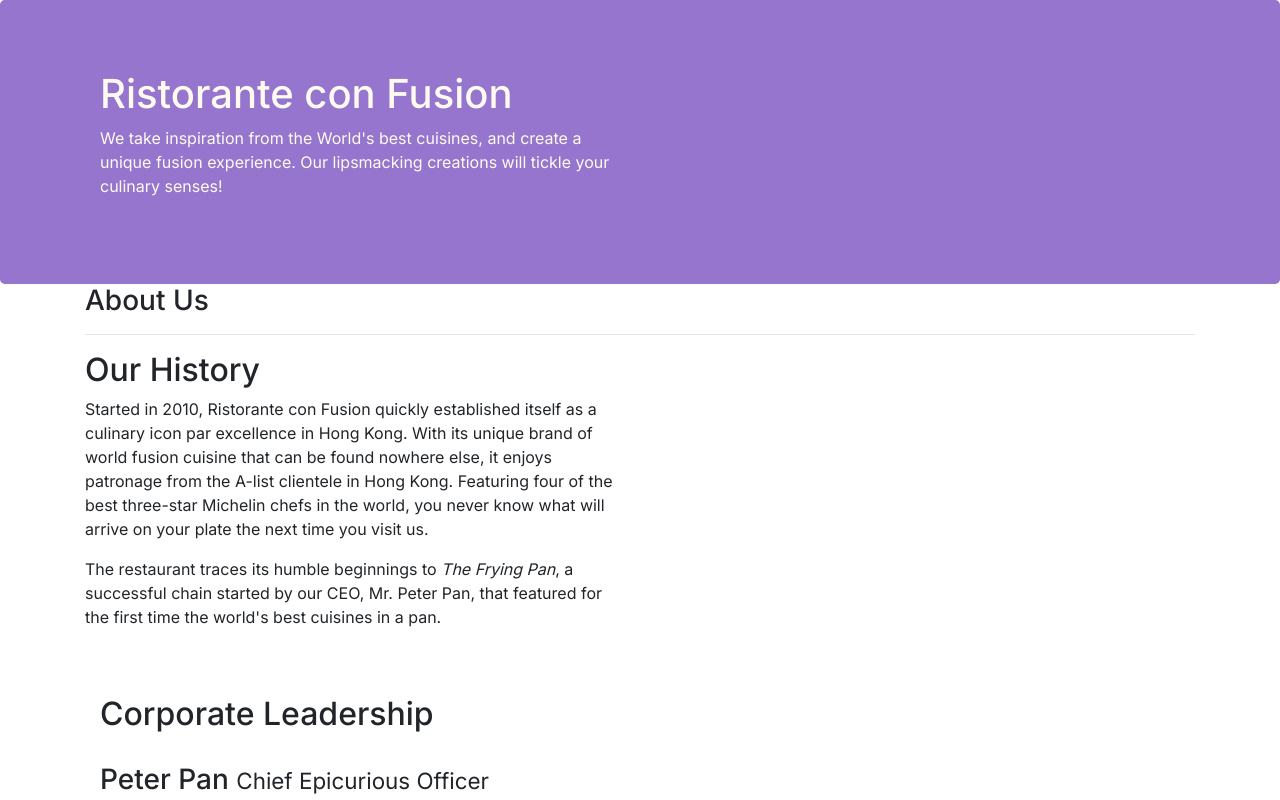
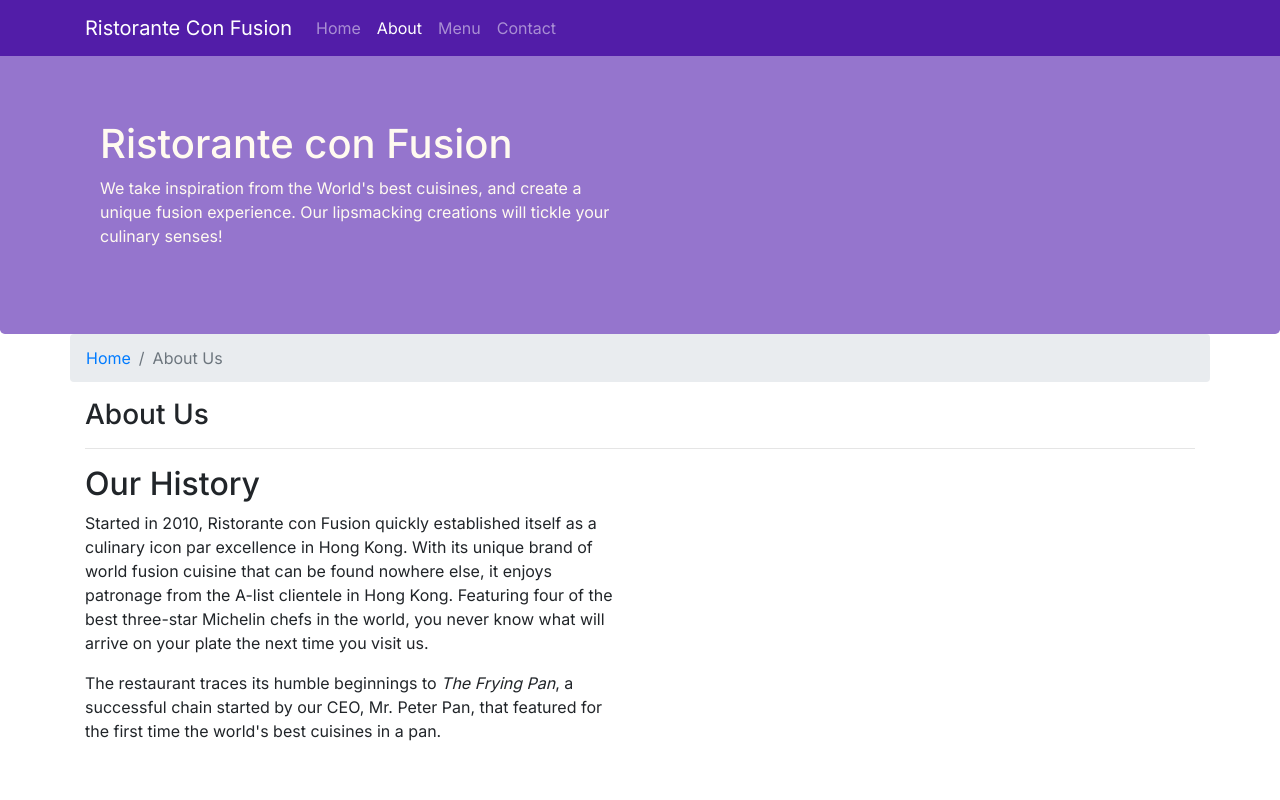
Before and after one commit to thienduc12311/bootstrap-assignment1, a website: page aboutus.html in a window 1280 px wide. Shown: the top 800 px of the page. Drawn offline with nearby package versions, Linux system fonts and the light colour scheme.

Commit message:
Navbar and Breadcrumbs

```diff
--- a/aboutus.html
+++ b/aboutus.html
@@ -13,13 +13,29 @@
     <link rel="preconnect" href="https://fonts.gstatic.com" crossorigin>
     <link href="https://fonts.googleapis.com/css2?family=Inter:wght@100;200;300;400;500;700;800;900&display=swap"
         rel="stylesheet">
-
+    <link rel="stylesheet" href="./css/style.css">
     <title>Ristorante Con Fusion: About Us</title>
 
 </head>
 
 <body>
+    <nav class="navbar navbar-dark navbar-expand-sm fixed-top">
+        <div class="container">
 
+            <a href="#" class="navbar-brand">Ristorante Con Fusion</a>
+            <div class="collapse navbar-collapse" id="Navbar">
+                <ul class="navbar-nav mr-auto">
+                    <li class="nav-item "><a href="./index.html" class="nav-link">Home</a></li>
+                    <li class="nav-item active"><a href="#" class="nav-link">About</a></li>
+                    <li class="nav-item"><a href="#" class="nav-link">Menu</a></li>
+                    <li class="nav-item"><a href="#" class="nav-link">Contact</a></li>
+                </ul>
+            </div>
+        </div>
+        <button class="navbar-toggler" type="button" data-toggle="collapse" data-target="#Navbar">
+            <span class="navbar-toggler-icon"></span>
+        </button>
+    </nav>
     <header class="jumbotron">
         <div class="container">
             <div class="row row-header">
@@ -35,11 +51,17 @@
     </header>
 
     <div class="container">
+
         <div class="row">
+            <ol class="col-12 breadcrumb">
+                <li class="breadcrumb-item"><a href="./index.html">Home</a></li>
+                <li class="breadcrumb-item active">About Us</li>
+            </ol>
             <div class="col-12">
                 <h3>About Us</h3>
                 <hr>
             </div>
+
         </div>
 
         <div class="row">
--- a/css/style.css
+++ b/css/style.css
@@ -7,8 +7,12 @@
 body {
     font-family: 'Inter', sans-serif;
     font-size: 16px;
+    padding: 50px 0px 0px 0px;
+    z-index: 0;
 }
-
+.navbar-dark{
+    background-color: #521da8;
+}
 .row-header {
     margin: 0 auto;
     padding: 0;
```
Also changed, not shown: index.html (+17 -0 lines).
